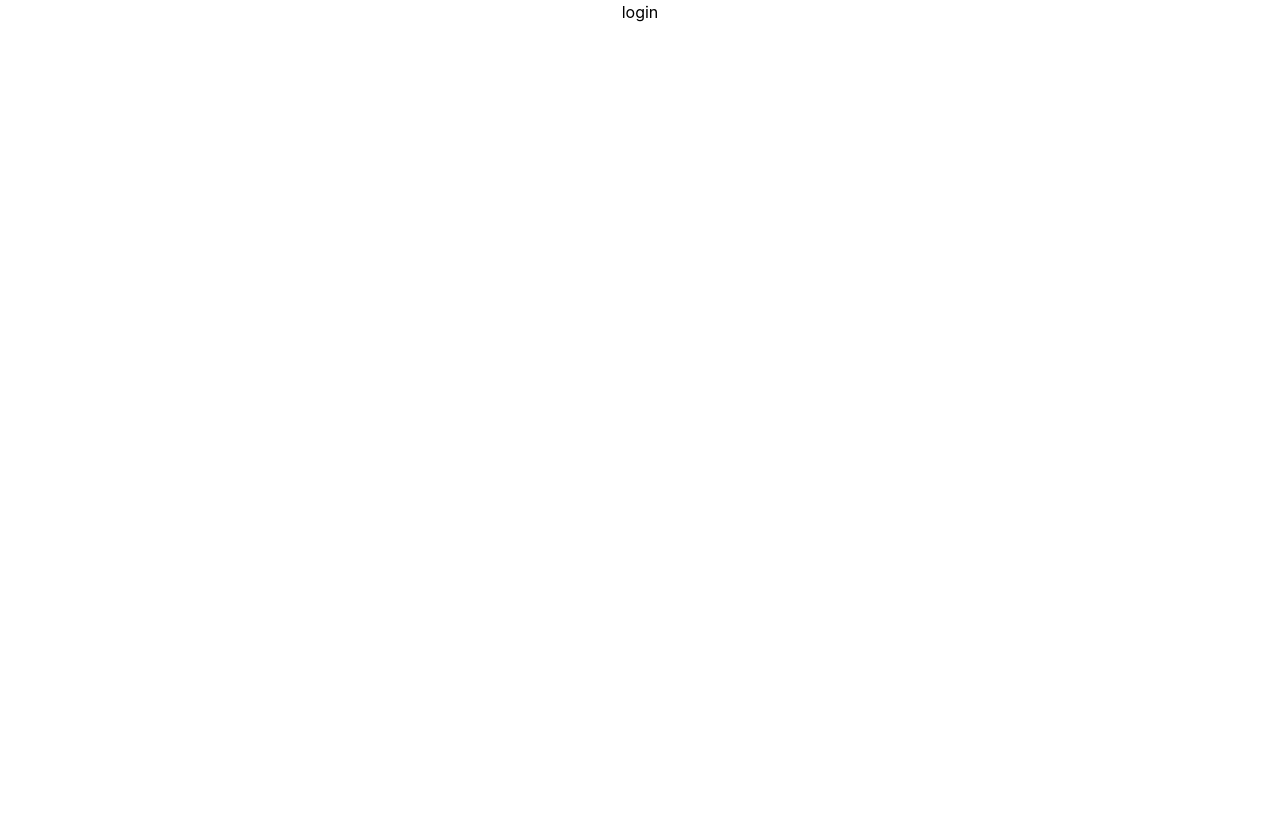
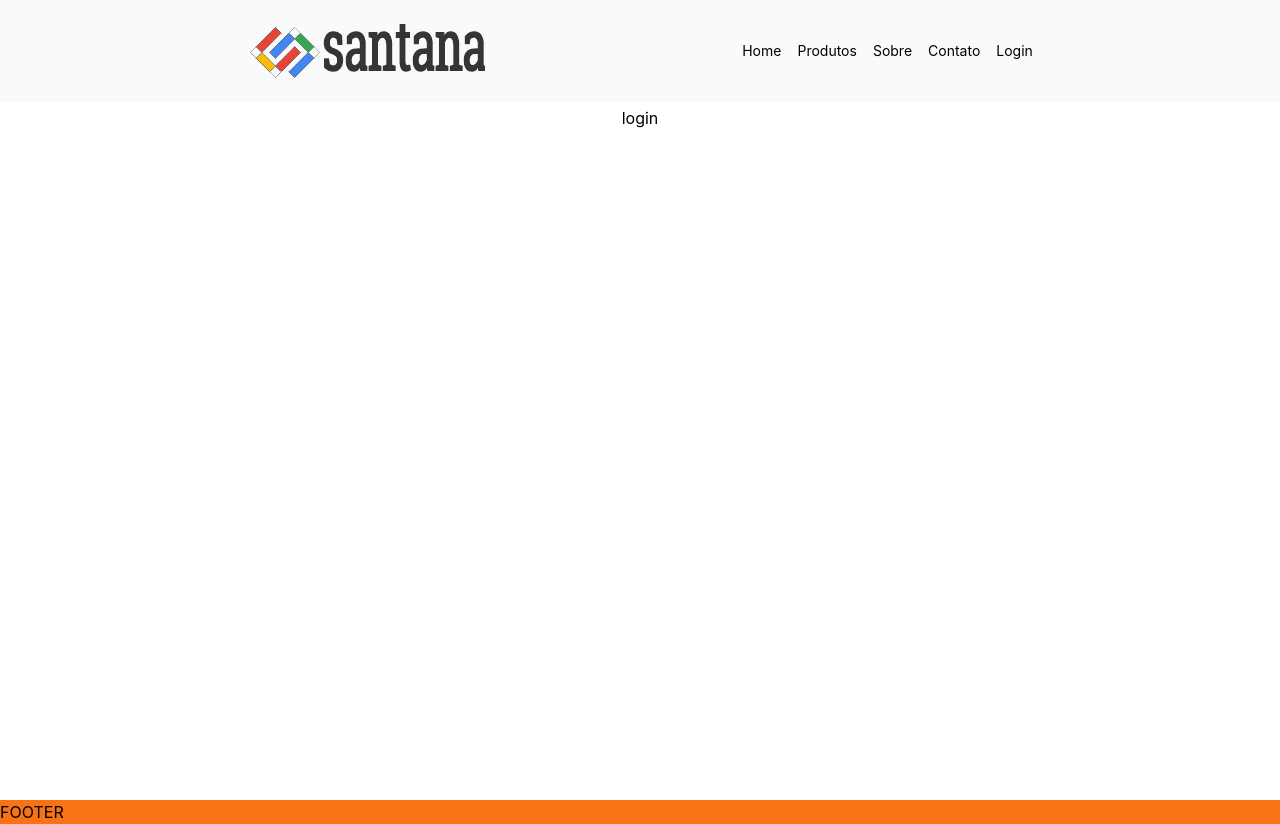
Before and after one commit to jcsj89/santana.v2, a Next.js app: page /login in a window 1280 px wide. Before the commit the page ends 800 px from the top, so only its background shows below. Built offline with nearby package versions, Linux system fonts and the light colour scheme.

Commit message:
14.03.22

```diff
--- a/src/components/site/Footer.tsx
+++ b/src/components/site/Footer.tsx
@@ -1,5 +1,5 @@
 export default function Footer(){
     return (
-        <div className="flex items-center justify-center bg-orange-500">FOOTER</div>
+        <div className="flex bg-orange-500 flex-shrink">FOOTER</div>
     )
 }
--- a/src/components/site/NavBar.tsx
+++ b/src/components/site/NavBar.tsx
@@ -10,13 +10,14 @@ export default function NavBar() {
         flex-wrap
         items-center
         justify-center
-          md:justify-evenly
         w-screen
         py-2
-          gap-1
+        mb-1
+        text-lg
+        bg-gray-50
         md:py-6
-          text-lg
-          bg-gray-100`}
+        md:justify-evenly
+          `}
       >
         <div className="flex w-64 justify-center">
           <Logo />
--- a/src/pages/_app.tsx
+++ b/src/pages/_app.tsx
@@ -1,8 +1,26 @@
 import '../../styles/globals.css'
+import Footer from '../components/site/Footer'
+import HeadPage from '../components/site/HeadPage'
+import NavBar from '../components/site/NavBar'
 
 
 function MyApp({ Component, pageProps }) {
-  return <Component {...pageProps} />
+
+  return (
+    <>
+      <HeadPage />
+      <div className="flex flex-col items-center h-screen">
+        <NavBar />
+        <Component {...pageProps} />
+      </div>
+
+      <Footer />
+
+    </>
+  )
 }
 
 export default MyApp
+
+// tutorial de layout persistente
+// https://dev.to/guiselair/criando-um-layout-persistente-em-nextjs-1g8m
--- a/src/pages/contato.tsx
+++ b/src/pages/contato.tsx
@@ -1,7 +1,7 @@
 export default function Contato() {
   return (
     <>
-      <div className="flex flex-col items-center h-screen">contato</div>
+      <div className="flex flex-col items-center ">contato</div>
     </>
   );
 }
--- a/src/pages/index.tsx
+++ b/src/pages/index.tsx
@@ -7,12 +7,8 @@ import styles from "../styles/Home.module.css";
 export default function Home() {
   return (
     <>
-      <HeadPage />
-      <div className="flex flex-col items-center h-screen">
-        <NavBar />
-        <h1 className="underline">Hello world!</h1>
-      </div>
-      <Footer />
+
+      <h1>ola</h1>
     </>
   );
 }
--- a/src/pages/login.tsx
+++ b/src/pages/login.tsx
@@ -1,7 +1,7 @@
 export default function Login() {
   return (
     <>
-      <div className="flex flex-col items-center h-screen">login</div>
+      <div className="flex flex-col items-center">login</div>
     </>
   );
 }
--- a/src/pages/produtos.tsx
+++ b/src/pages/produtos.tsx
@@ -2,7 +2,7 @@
 export default function Produtos() {
   return (
     <>
-      <div className="flex flex-col items-center h-screen">produtos</div>
+      <div className="flex flex-col items-center ">produtos</div>
     </>
   );
 }
--- a/src/pages/sobre.tsx
+++ b/src/pages/sobre.tsx
@@ -1,7 +1,7 @@
 export default function Sobre() {
   return (
     <>
-      <div className="flex flex-col items-center h-screen">sobre</div>
+      <div className="flex flex-col items-center ">sobre</div>
     </>
   );
 }
```
Lines whose indentation alone changed are shown as unchanged.
